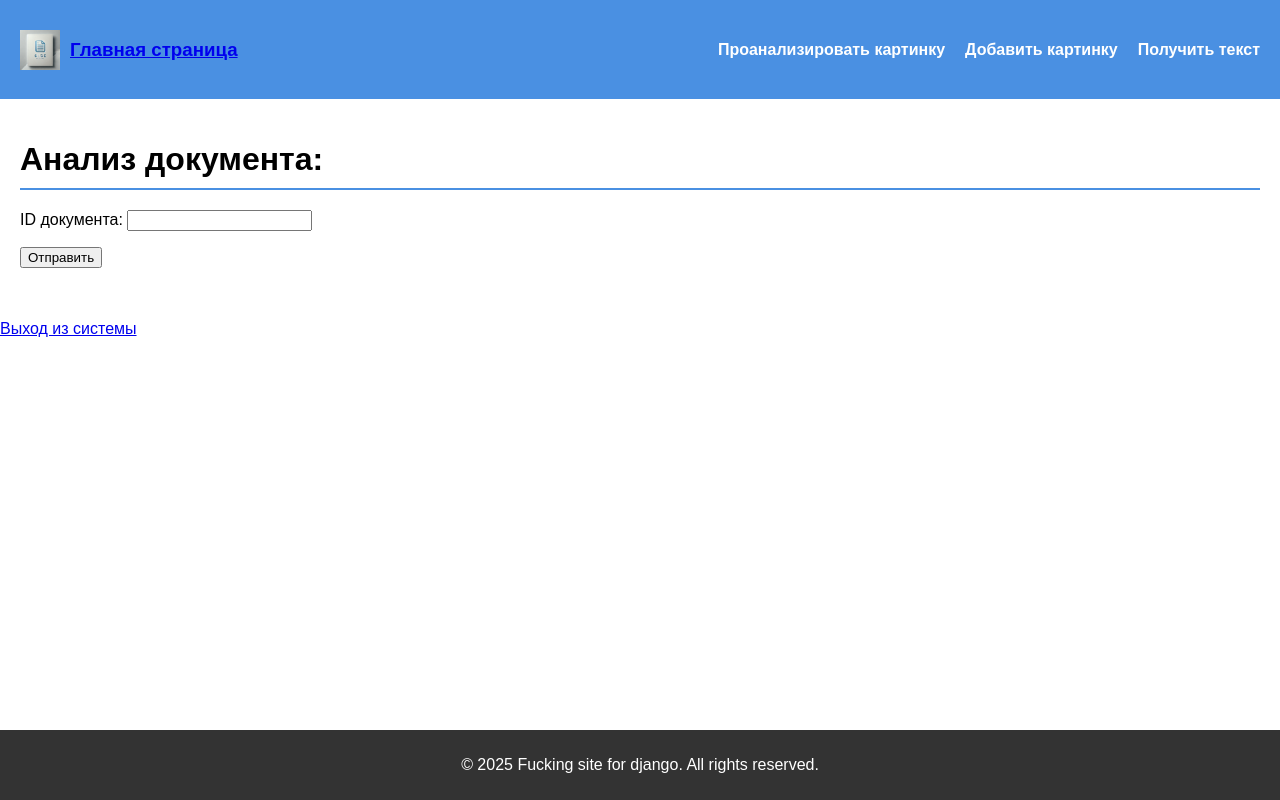
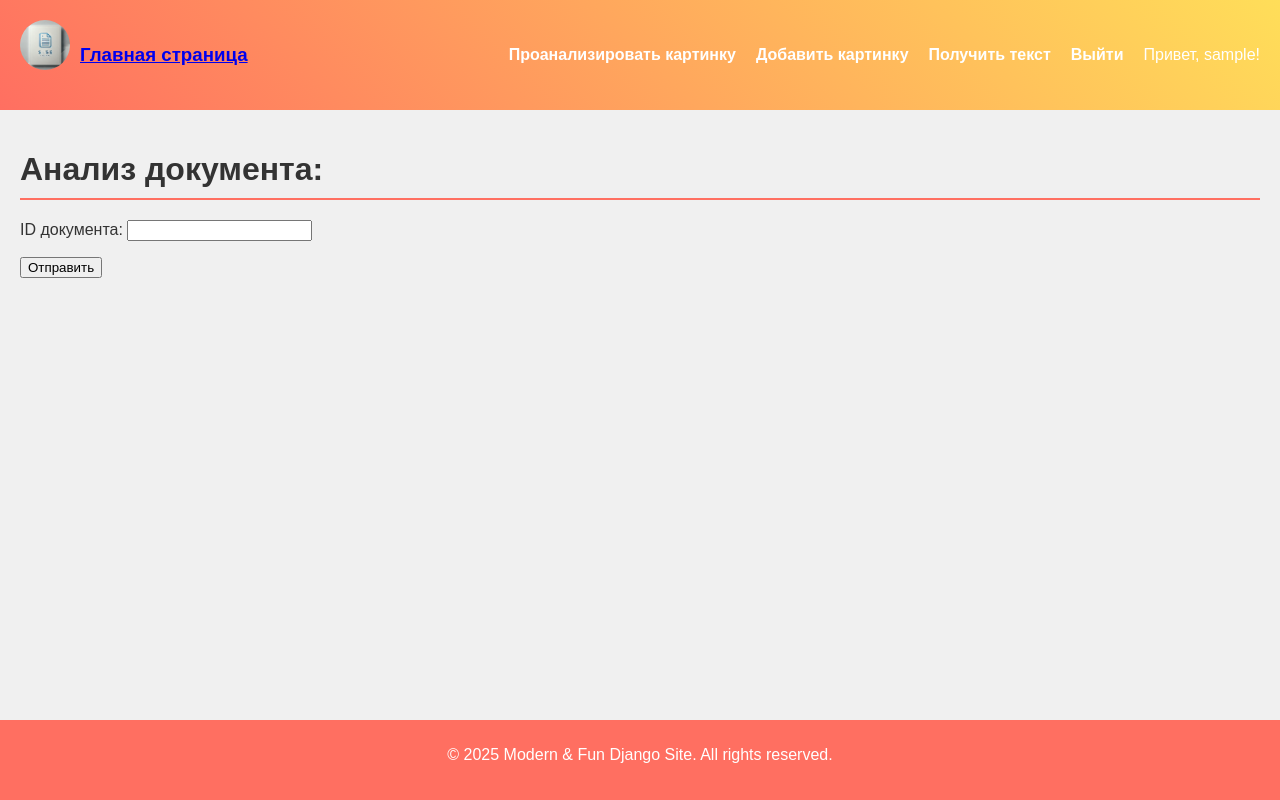
Before and after one commit to Georgedata23/dj_freedom, a Django app: page /analyse/ in a window 1280 px wide. Run offline with Django 5.2, Linux system fonts and the light colour scheme; the visitor is signed in with stand-in values (Sample User, id 1).

Commit message:
Изменение logout, добавление кнопки,изменением дизайна

```diff
--- a/img_text/img_text/settings.py
+++ b/img_text/img_text/settings.py
@@ -59,9 +59,10 @@ MIDDLEWARE = [
 ROOT_URLCONF = 'img_text.urls'
 
 
-LOGIN_URL = '/login/'
+LOGIN_URL = 'login'
 LOGIN_REDIRECT_URL = '/'
-LOGOUT_REDIRECT_URL = '/login/'
+LOGOUT_REDIRECT_URL = 'login'
+
 
 TEMPLATES = [
     {
--- a/img_text/mainimg/static/mainimg/css/for_site.css
+++ b/img_text/mainimg/static/mainimg/css/for_site.css
@@ -3,10 +3,12 @@ body {
     margin: 0;
     padding: 0;
     box-sizing: border-box;
+    background: #f0f0f0;
+    color: #333;
 }
 
 header {
-    background: #4a90e2;
+    background: linear-gradient(45deg, #ff6f61, #ffde59);
     padding: 20px;
     color: white;
     display: flex;
@@ -20,8 +22,9 @@ header {
 }
 
 .logo img {
-    height: 40px;
+    height: 50px;
     margin-right: 10px;
+    border-radius: 50%;
 }
 
 nav ul {
@@ -39,24 +42,48 @@ nav ul li a {
     color: white;
     text-decoration: none;
     font-weight: bold;
+    transition: color 0.3s;
+}
+
+nav ul li a:hover {
+    color: #ffde59;
 }
 
 footer {
-    background: #333;
+    background: #ff6f61;
     color: white;
     text-align: center;
     padding: 10px 0;
     position: fixed;
     width: 100%;
     bottom: 0;
+    height: 60px; /* Увеличиваем высоту */
 }
 
 main {
     padding: 20px;
+    margin-bottom: 60px; /* Добавляем отступ для main, чтобы футер не перекрывал его */
+    animation: fadeIn 1s ease-in-out;
+}
+
+img {
+    display: block;
+    max-width: 100%;
+    height: auto;
+    margin-bottom: 20px; /* Добавляем отступ снизу для изображения */
 }
 
 h1 {
-    border-bottom: 2px solid #4a90e2;
+    border-bottom: 2px solid #ff6f61;
     padding-bottom: 10px;
     margin-bottom: 20px;
 }
+
+@keyframes fadeIn {
+    from {
+        opacity: 0;
+    }
+    to {
+        opacity: 1;
+    }
+}
--- a/img_text/mainimg/urls.py
+++ b/img_text/mainimg/urls.py
@@ -11,7 +11,7 @@ urlpatterns = [
     path('upload_doc/<slug:id_doc_slug>/', views.upload_slug, name='pydantic is cool!'),
     path('analyse/', views.analyse, name='analyse'),
     path('login/', auth_views.LoginView.as_view(template_name='mainimg/login.html'), name='login'),
-    path('logout/', auth_views.LogoutView.as_view(next_page='login/'), name='logout'),
+    path('logout/', auth_views.LogoutView.as_view(), name='logout'),
     path('delete/', views.DeleteFormView.as_view(), name='delete'),
     path('get_text/', views.get_text, name='get_text')
 ] + static(settings.MEDIA_URL, document_root=settings.MEDIA_ROOT)
--- a/img_text/mainimg/views.py
+++ b/img_text/mainimg/views.py
@@ -1,5 +1,4 @@
 import os
-import time
 
 from django.contrib.auth.decorators import login_required
 from django.http import HttpResponse
@@ -9,8 +8,7 @@ from django.views.generic import TemplateView
 
 from mainimg.service.service_data import for_data_upload, for_data_index, data_analyse_get, for_data_analyse_post, \
     data_get_text_get, for_data_get_text_post, data_delete
-from mainimg.service.service_full import ForDelete, ForAnalyse
-from mainimg.service.variables import menu_index
+from mainimg.service.service_full import ForDelete
 
 @login_required
 def index(request):
--- a/img_text/templates/base.html
+++ b/img_text/templates/base.html
@@ -7,11 +7,12 @@
     <meta name="viewport" content="width=device-width, initial-scale=1.0">
     <title>{{ title }}</title>
     <link type="text/css" href="{% static 'mainimg/css/for_site.css' %}" rel="stylesheet">
+    <link rel="stylesheet" href="https://cdnjs.cloudflare.com/ajax/libs/font-awesome/6.0.0-beta3/css/all.min.css">
 </head>
 <body>
     <header>
         <div class="logo">
-            <img src="{% static 'mainimg/media/logo.png' %}"  alt="Site Logo">
+            <img src="{% static 'mainimg/media/logo.png' %}" alt="Site Logo">
             <h3><a href="{% url 'home' %}">{{ menu.home }}</a></h3>
         </div>
 
@@ -20,6 +21,8 @@
                 <li><a href="{% url 'analyse' %}">{{ menu.analyse }}</a></li>
                 <li><a href="{% url 'upload' menu.id%}">{{ menu.upload }}</a></li>
                 <li><a href="{% url 'get_text' %}">{{ menu.get_text }}</a></li>
+                <li><a href="{% url 'logout' %}">Выйти</a></li>
+                <li>Привет, {{ user.username }}!</li>
             </ul>
         </nav>
     </header>
@@ -27,9 +30,9 @@
     <main>
         {% block content %}{% endblock %}
     </main>
-    <p><a href="{% url 'logout' %}">Выход из системы</a></p>
+
     <footer>
-        <p>&copy; 2025 Fucking site for django. All rights reserved.</p>
+        <p>&copy; 2025 Modern & Fun Django Site. All rights reserved.</p>
     </footer>
 </body>
 </html>
```
